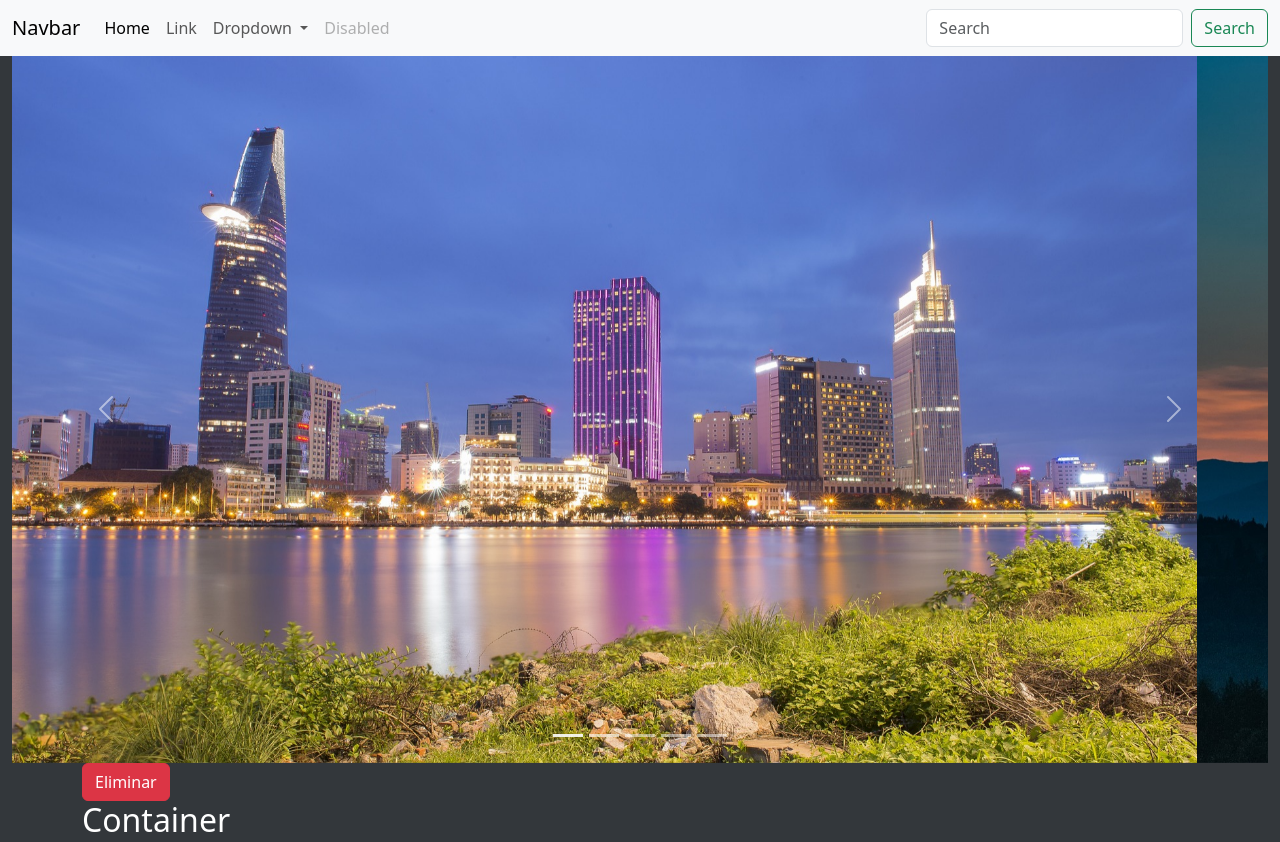
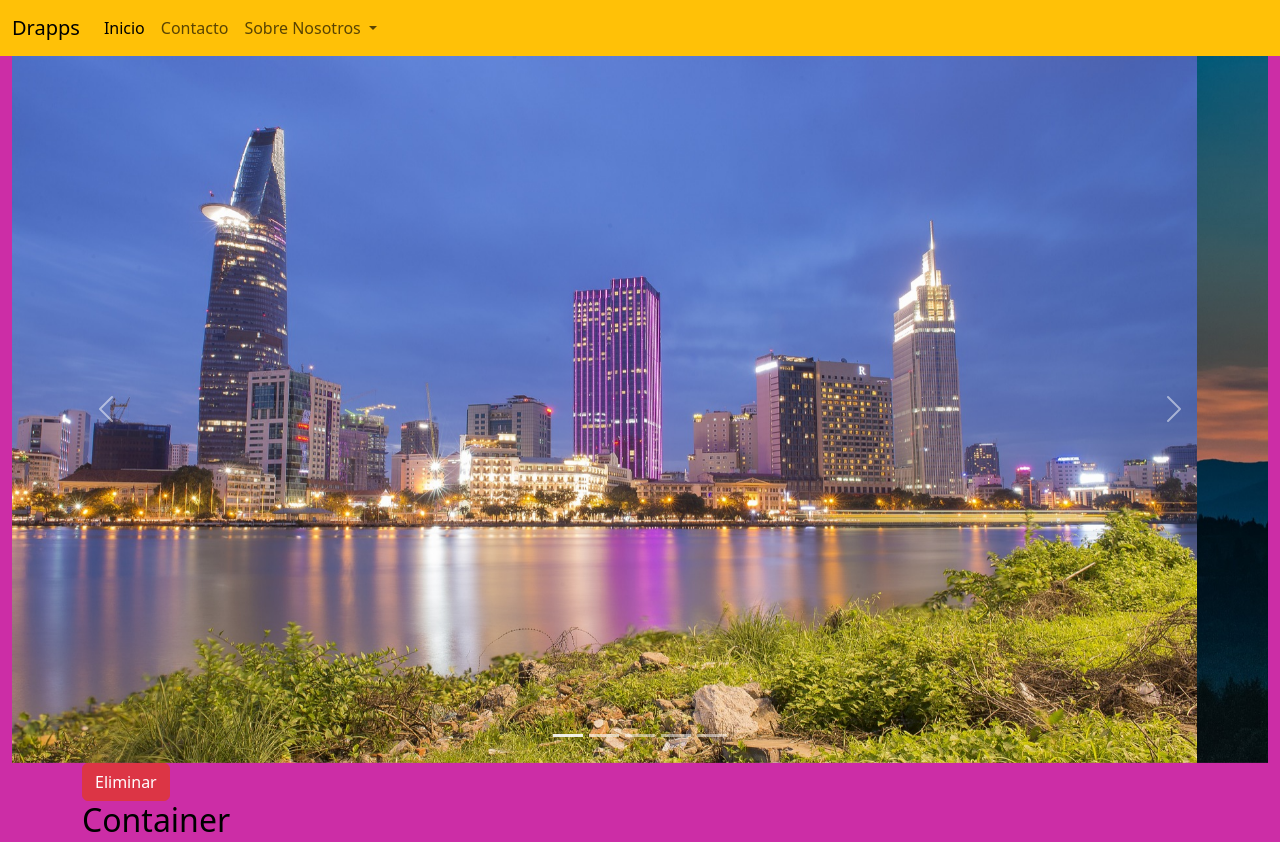
Before and after one commit to WilliamSilva2005/PruebaBootstrap, a plain HTML site: page index.html in a window 1280 px wide. Shown: the top 842 px of the page. Drawn offline with nearby package versions, Linux system fonts and the light colour scheme.

Commit message:
Actualizando

```diff
--- a/css/style.css
+++ b/css/style.css
@@ -1,5 +1,5 @@
 body {
-	background-color: #33373b;
-	color: white;
+	background-color: #CC2DA6;
+	color: black;
 	text-align: justify;
 }
--- a/index.html
+++ b/index.html
@@ -12,39 +12,32 @@
 <body>
 
 	<!-- Inicio del nav -->
-	<nav class="navbar navbar-expand-lg bg-body-tertiary">
+	<nav class="navbar navbar-expand-lg bg-warning">
 		<div class="container-fluid">
-	<a class="navbar-brand" href="#">Navbar</a>
+			<a class="navbar-brand" href="#">Drapps</a>
 			<button class="navbar-toggler" type="button" data-bs-toggle="collapse" data-bs-target="#navbarSupportedContent" aria-controls="navbarSupportedContent" aria-expanded="false" aria-label="Toggle navigation">
 	 		 <span class="navbar-toggler-icon"></span>
 			</button>
 			<div class="collapse navbar-collapse" id="navbarSupportedContent">
  			 	<ul class="navbar-nav me-auto mb-2 mb-lg-0">
 		 			<li class="nav-item">
-	      <a class="nav-link active" aria-current="page" href="#">Home</a>
+	      				<a class="nav-link active" aria-current="page" href="#">Inicio</a>
 	    			</li>
    				 	<li class="nav-item">
-	      <a class="nav-link" href="#">Link</a>
+ 			 			<a class="nav-link" href="#">Contacto</a>
 	    			</li>
 	    			<li class="nav-item dropdown">
 	      				<a class="nav-link dropdown-toggle" href="#" role="button" data-bs-toggle="dropdown" aria-expanded="false">
-	        Dropdown
+	        				Sobre Nosotros
 	      				</a>
 	      				<ul class="dropdown-menu">
-	        <li><a class="dropdown-item" href="#">Action</a></li>
-	        <li><a class="dropdown-item" href="#">Another action</a></li>
+	        				<li><a class="dropdown-item" href="#">Mision</a></li>
+	        				<li><a class="dropdown-item" href="#">Vision</a></li>
 	        				<li><hr class="dropdown-divider"></li>
-	        <li><a class="dropdown-item" href="#">Something else here</a></li>
+	        				<li><a class="dropdown-item" href="#">Politicas</a></li>
 	      				</ul>
 	   		 		</li>
-			    <li class="nav-item">
-			      <a class="nav-link disabled" aria-disabled="true">Disabled</a>
-			    </li>
   				</ul>
-  				<form class="d-flex" role="search">
-	   				 <input class="form-control me-2" type="search" placeholder="Search" aria-label="Search">
-	   				 <button class="btn btn-outline-success" type="submit">Search</button>
-	  			</form>
 			</div>
 		</div>
 	</nav>
@@ -171,7 +164,7 @@
 
 			</div>
 
-			<div class="col-sm-6" style="background-color: #1c99c8;">
+			<div class="col-sm-6" style="background-color: #09D3BB;">
 
 				<h3>Segunda Columna</h3>
 				<p>Lorem ipsum dolor sit amet consectetur adipisicing elit. Aperiam ab corrupti eius, ipsum aliquid neque sunt quaerat iusto molestiae tempora tenetur repellendus id praesentium minima, illum totam veniam voluptatum enim!</p>
```
Lines whose indentation alone changed are shown as unchanged.
